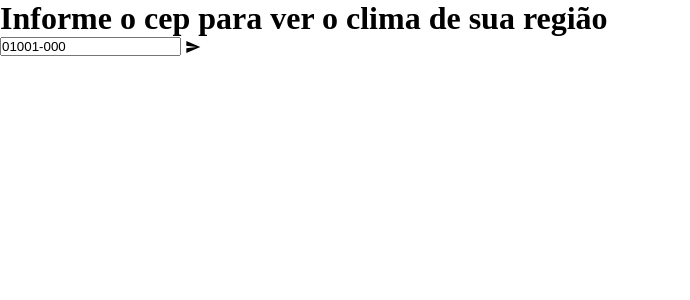
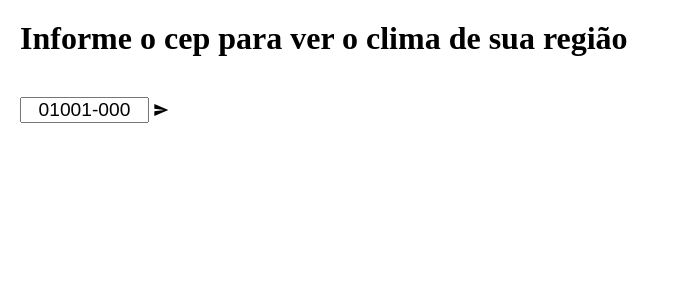
Before and after one commit to DanielsonTavares/clima, a React (Create React App) app: page / in a window 1280 px wide. Shown: the top 300 px of the page, without its empty margins (0-690 px from the left). Built offline with nearby package versions, Linux system fonts and the light colour scheme.

Commit message:
sincronizando

```diff
--- a/src/App.css
+++ b/src/App.css
@@ -1,11 +1,42 @@
 .App {
+  display: flex;
+  flex-direction: column;
+  margin: 20px;
 }
 
 #cep {
   display: flex;
   align-items: center;
+  margin-top: 40px;
+}
+#cep input {
+  font-size: 1.2em;
+  text-align: center;
 }
 
 #cep-icon {
   margin-left: 4px;
 }
+
+#localidade {
+  padding-top: 25px;
+  font-size: 1.4em;
+}
+
+#temperatura-atual {
+  padding-top: 25px;
+  font-size: 1.4em;
+}
+
+#temperaturas {
+  padding-top: 25px;
+  font-size: 1.4em;
+  display: flex;
+}
+
+.box {
+  background-color: tomato;
+  width: 80px;
+  height: 80px;
+  border: 2px solid red;
+}
--- a/src/componentes/cep.js
+++ b/src/componentes/cep.js
@@ -44,6 +44,12 @@ export default function Cep() {
     });
   }
 
+  function exibeTemperaturaAtual() {
+    if (cidade.localidade && temperatura.temp) {
+      return `${cidade.localidade}, ${cidade.uf}. ${temperatura.temp}°C, ${temperatura.description}`;
+    }
+  }
+
   return (
     <>
       <div id="cep">
@@ -51,28 +57,31 @@ export default function Cep() {
           type="text"
           placeholder="00000-000"
           value={cep}
+          size="9"
+          maxLength="9"
           onChange={handleInputCep}
         ></input>
 
         <MdSend id="cep-icon" onClick={handleCepClick}></MdSend>
       </div>
-      <div>
-        {cidade.localidade && (
-          <p>{`Previsão do tempo para: ${cidade.localidade}, ${cidade.uf}`} </p>
-        )}
+
+      <div id="localidade">
+        <span>{exibeTemperaturaAtual()}</span>
       </div>
 
       {temperatura.temp && (
-        <div>
-          {`Temperatura: ${temperatura.temp}, ${temperatura.description}`}
+        <div id="temperaturas">
           <ul>
             {temperatura.previsao.map((item) => (
               <li key={item.date}>
-                {item.date} - Max/min: {item.max}/{item.min} =>{" "}
+                {item.date} - Max/min: {item.max}/{item.min}
                 {item.description}{" "}
               </li>
             ))}
           </ul>
+          <div className="box"></div>
+          <div className="box"></div>
+          <div className="box"></div>
         </div>
       )}
     </>
--- a/src/index.css
+++ b/src/index.css
@@ -1,4 +1,5 @@
 * {
   margin: 0;
   padding: 0;
+  box-sizing: border-box;
 }
```
